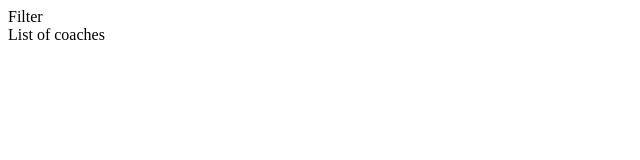
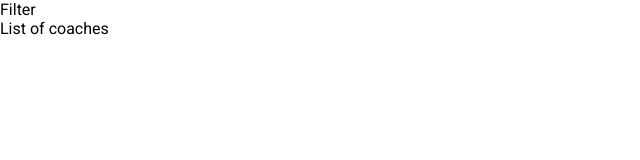
Before and after one commit to Nebucatnetzer/find_coach, a Vue app: page /coaches in a window 1280 px wide. Shown: the top 160 px of the page, without its empty margins (0-640 px from the left). Built offline with nearby package versions, Linux system fonts and the light colour scheme.

Commit message:
add global styling

```diff
--- a/src/App.vue
+++ b/src/App.vue
@@ -1,3 +1,19 @@
 <template>
-    <router-view></router-view>
+  <router-view></router-view>
 </template>
+
+<style>
+@import url('https://fonts.googleapis.com/css2?family=Roboto:wght@400;700&display=swap');
+
+* {
+  box-sizing: border-box;
+}
+
+html {
+  font-family: 'Roboto', sans-serif;
+}
+
+body {
+  margin: 0;
+}
+</style>
```
